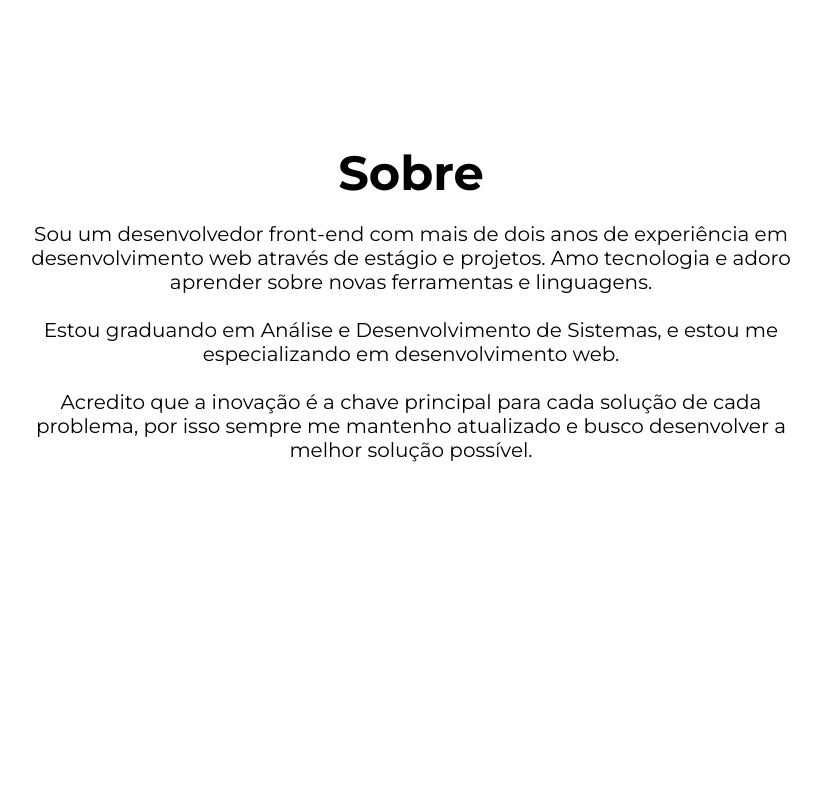
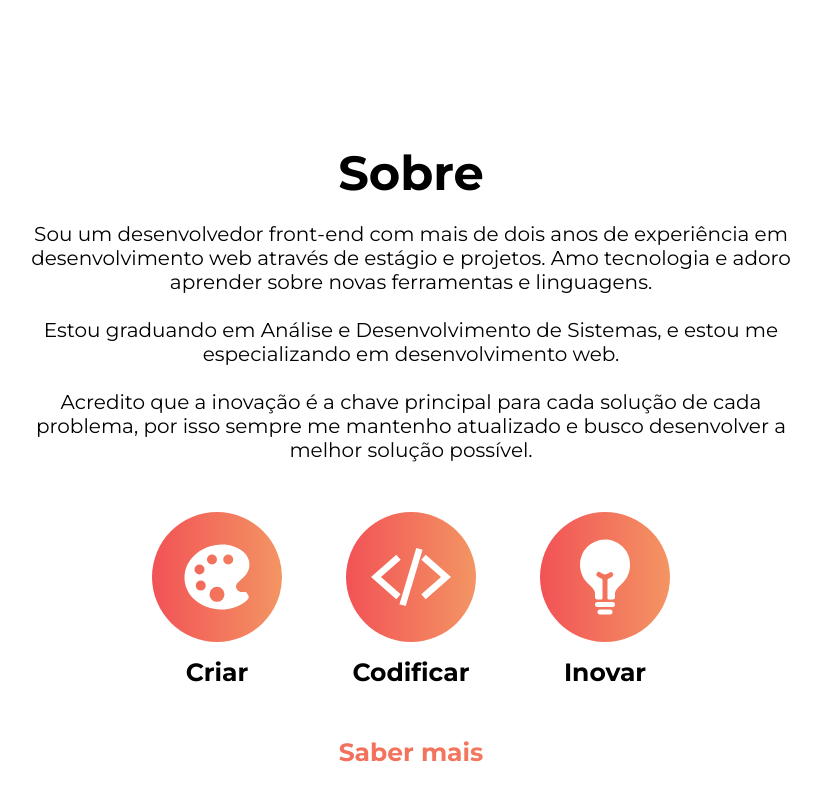
Before and after one commit to Lukareliz/portfolio-lucca, a React (Vite) app: page / in a window 1280 px wide. Shown: the part 1574-2374 px from the top of the page, without its empty margins (229-1050 px from the left). Built offline with nearby package versions, Linux system fonts and the light colour scheme.

Commit message:
feat: about section icons

```diff
--- a/src/App.css
+++ b/src/App.css
@@ -168,5 +168,49 @@
 
 /*INÍCIO - SESSÃO SOBRE*/
 .about-section{
-    height: 100vh;
+    height: 110vh;
 }
+
+.about-icons {
+    display: flex;
+    justify-content: center;
+    gap: 5%;
+    margin-top: 50px;
+}
+
+.icon-container {
+    display: flex;
+    justify-content: center;
+    align-items: center;
+    color: white;
+    background: rgb(242, 82, 86);
+    background: linear-gradient(90deg, rgba(242, 82, 86, 1) 0%, rgba(243, 149, 99, 1) 100%);
+    padding: 10px;
+    border-radius: 50%;
+    width: 130px;
+    height: 130px;
+}
+
+.about-section-icon {
+    width: 80px;
+    height: 80px;
+}
+
+.about-section a {
+    display: flex;
+    justify-content: center;
+    font-size: 25px;
+    font-weight: bold;
+    text-decoration: none;
+    background-image: linear-gradient(90deg, rgba(242, 82, 86, 1) 0%, rgba(243, 149, 99, 1) 100%);
+    -webkit-background-clip: text;
+    color: transparent;
+    background-clip: text;
+    margin-top: 50px;
+}
+
+.about-icons h4 {
+    text-align: center;
+    margin-top: 15px;
+    font-size: 25px;
+}
--- a/src/pages/Inicio.jsx
+++ b/src/pages/Inicio.jsx
@@ -1,6 +1,9 @@
 import React from 'react'
 import { Link } from 'react-router-dom'
 import { IoIosArrowDown } from "react-icons/io";
+import { IoColorPaletteSharp } from "react-icons/io5";
+import { IoCodeSlashSharp } from "react-icons/io5";
+import { IoBulb } from "react-icons/io5";
 import { Tilt } from 'react-tilt';
 
 const Inicio = () => {
@@ -23,7 +26,7 @@ const Inicio = () => {
                 <img src="src/assets/me.png" alt="" />
             </section>
             <div className='work-together'>
-                <h3>Vamos trabalhar <Link>juntos</Link></h3>
+                <h3>Vamos trabalhar <Link to='/contato'>juntos</Link></h3>
             </div>
             <section className='project-section'>
                 <div className='section-title'>
@@ -91,6 +94,29 @@ const Inicio = () => {
                         Estou graduando em Análise e Desenvolvimento de Sistemas, e estou me especializando em desenvolvimento web.<br /><br />
                         Acredito que a inovação é a chave principal para cada solução de cada problema, por isso sempre me mantenho atualizado e busco desenvolver a melhor solução possível.</p>
                 </div>
+                <div className='about-icons'>
+                    <div>
+                        <div className='icon-container'>
+                            <IoColorPaletteSharp className='about-section-icon' />
+                        </div>
+                        <h4>Criar</h4>
+                    </div>
+                    <div>
+                        <div className='icon-container'>
+                            <IoCodeSlashSharp className='about-section-icon' />
+                        </div>
+                        <h4>Codificar</h4>
+                    </div>
+                    <div>
+                        <div className='icon-container'>
+                            <IoBulb className='about-section-icon' />
+                        </div>
+                        <h4>Inovar</h4>
+                    </div>
+
+
+                </div>
+                <Link>Saber mais</Link>
             </section>
         </main>
     )
```
